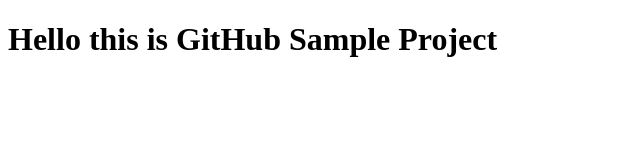
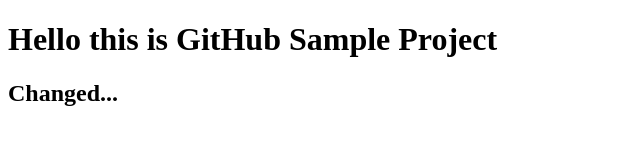
Before and after one commit to samsonkaleti/sample_html_github, a plain HTML site: page index.html in a window 1280 px wide. Shown: the whole page, without its empty margins (0-640 px from the left). Drawn offline with Linux system fonts and the light colour scheme.

Commit message:
changed the code

```diff
--- a/index.html
+++ b/index.html
@@ -7,6 +7,6 @@
 </head>
 <body>
     <h1>Hello this is GitHub Sample Project</h1>
-
+<h2>Changed...</h2>
 </body>
 </html>
```
